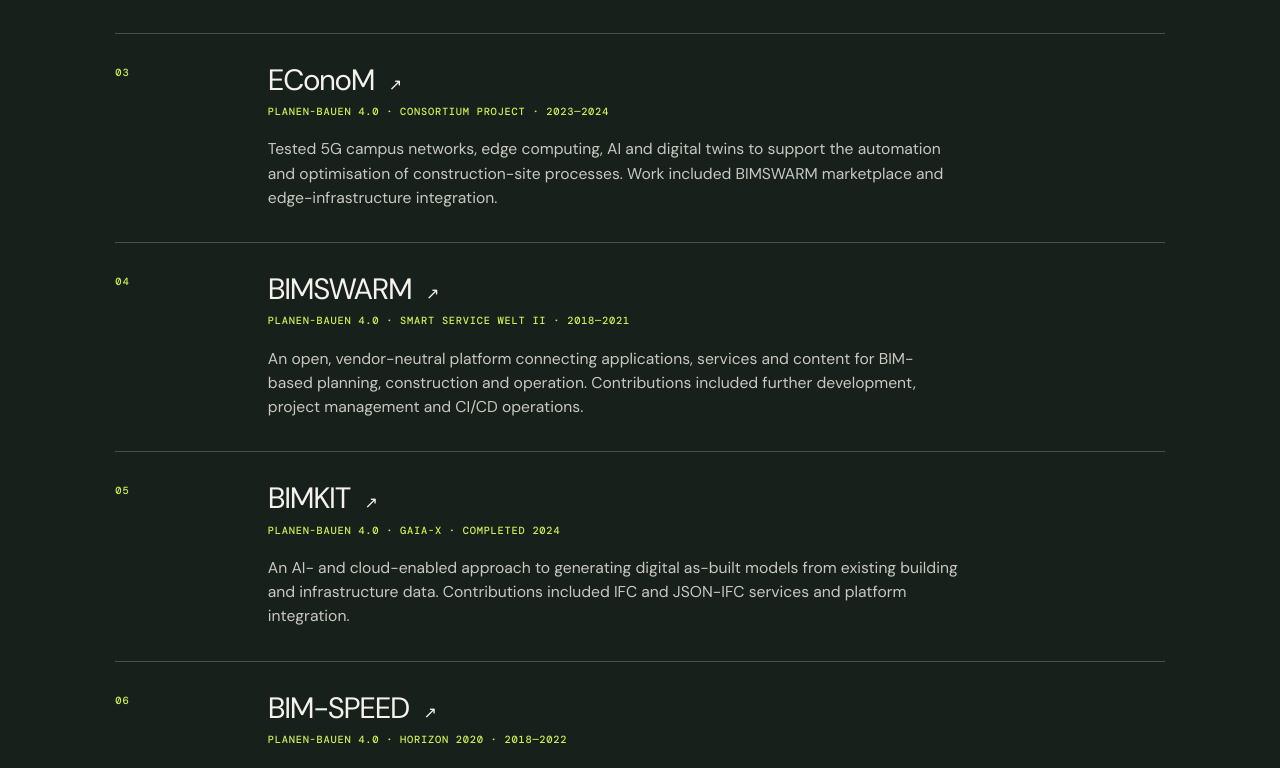
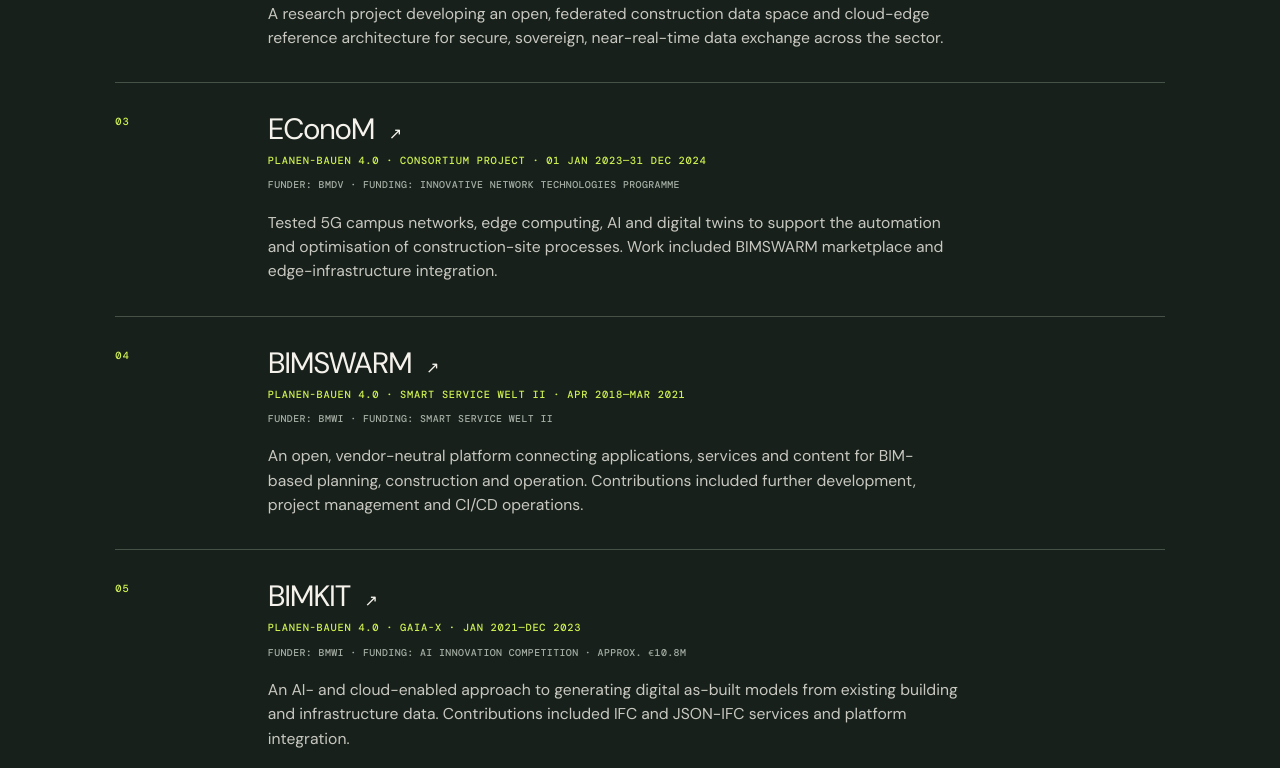
Before and after one commit to EssamFadel/EssamFadel.github.io, an Angular app: page / in a window 1280 px wide. Shown: the part 2467-3235 px from the top of the page. Built offline with nearby package versions, Linux system fonts and the light colour scheme.

Commit message:
Verify project funding and durations

```diff
--- a/src/app/app.component.html
+++ b/src/app/app.component.html
@@ -36,7 +36,7 @@
   <section class="projects" id="projects" aria-labelledby="projects-heading">
     <div class="projects-intro"><p class="section-label">02 / Projects</p><h2 id="projects-heading">Selected work</h2></div>
     <ol class="projects-list">
-      <li *ngFor="let project of p.projects; let index = index"><span>0{{ index + 1 }}</span><div><h3><a [href]="project.url" target="_blank" rel="noopener">{{ project.name }} <span aria-hidden="true">↗</span></a></h3><p class="project-context">{{ project.context }} · {{ project.period }}</p><p>{{ project.summary }}</p></div></li>
+      <li *ngFor="let project of p.projects; let index = index"><span>0{{ index + 1 }}</span><div><h3><a [href]="project.url" target="_blank" rel="noopener">{{ project.name }} <span aria-hidden="true">↗</span></a></h3><p class="project-context">{{ project.context }} · {{ project.period }}</p><p class="project-funding">Funder: {{ project.funder }} · Funding: {{ project.funding }}</p><p>{{ project.summary }}</p></div></li>
     </ol>
   </section>
 
--- a/src/app/app.component.scss
+++ b/src/app/app.component.scss
@@ -12,7 +12,7 @@
 .affiliations { align-items: center; background: #101412; display: grid; gap: 3rem; grid-template-columns: minmax(260px, 1.45fr) minmax(145px, .65fr) .7fr; padding: 2.5rem 9vw; }.affiliation-logo { align-items: center; display: flex; height: 78px; text-decoration: none; }.affiliation-logo img { display: block; max-height: 70px; max-width: 100%; object-fit: contain; }.affiliation-logo--bauhaus img { width: min(100%, 400px); }.affiliation-logo--pb40 img { mix-blend-mode: screen; width: 175px; }.affiliations p { color: #f5f1eb; font: 500 .67rem/1.45 'DM Mono', monospace; letter-spacing: .08em; margin: 0; text-transform: uppercase; }.affiliations p span { color: #cfef51; }
 .experience { background: #efeee8; color: #101412; padding: 9rem 9vw; }.experience-intro { display: grid; gap: 4vw; grid-template-columns: .75fr 2fr 1.15fr; margin-bottom: 5.5rem; }.experience-intro .section-label, .education .section-label { color: #58711e; }.experience-intro h2 { margin: 0; }.experience-intro > p:last-child { align-self: end; font-size: 1rem; line-height: 1.55; margin: 0; max-width: 270px; }.experience-list { list-style: none; margin: 0; padding: 0; }.experience-list li { border-top: 1px solid #b8b8ae; display: grid; gap: 4vw; grid-template-columns: .75fr 3.15fr; padding: 2rem 0; }.experience-list li:last-child { border-bottom: 1px solid #b8b8ae; }.experience-period, .experience-role { color: #58711e; font: 500 .66rem/1.4 'DM Mono', monospace; letter-spacing: .07em; text-transform: uppercase; }.experience-list h3 { font-size: clamp(1.3rem, 2vw, 2rem); font-weight: 400; letter-spacing: -.045em; line-height: 1; margin: 0 0 .65rem; }.experience-role { margin: 0; }.experience-summary { font-size: .98rem; line-height: 1.55; margin: 1.1rem 0 0; max-width: 640px; }
 .education { background: #d8d9d0; color: #101412; display: grid; gap: 6vw; grid-template-columns: 1fr 1.45fr; padding: 9rem 12vw; }.education h2 { margin: 1.5rem 0 0; }.education-list { border-top: 1px solid #a5a69e; }.education-list article { border-bottom: 1px solid #a5a69e; display: grid; gap: .5rem 1.5rem; grid-template-columns: 100px 1fr; padding: 1.2rem 0; }.education-list article p { color: #58711e; font: 500 .65rem/1.3 'DM Mono', monospace; letter-spacing: .08em; margin: .3rem 0 0; text-transform: uppercase; }.education-list h3 { font-size: 1.2rem; font-weight: 500; letter-spacing: -.03em; margin: 0; }.education-list span { color: #4e544d; font-size: .86rem; grid-column: 2; line-height: 1.4; }.expertise { grid-column: 2; margin-top: -2rem; }.expertise ul { display: flex; flex-wrap: wrap; gap: .55rem; list-style: none; margin: 1.1rem 0 0; padding: 0; }.expertise li { border: 1px solid #7c8379; font: 500 .62rem/1.2 'DM Mono', monospace; letter-spacing: .05em; padding: .55rem .7rem; text-transform: uppercase; }
-.experience-intro { display: block; margin-bottom: 2rem; }.projects { background: #17201b; color: #f5f1eb; padding: 9rem 9vw; }.projects-intro { align-items: flex-end; display: flex; justify-content: space-between; margin-bottom: 4.5rem; }.projects-intro h2 { margin: 0; }.projects-list { list-style: none; margin: 0; padding: 0; }.projects-list li { border-top: 1px solid #465148; display: grid; gap: 3rem; grid-template-columns: .35fr 3fr; padding: 2rem 0; }.projects-list li:last-child { border-bottom: 1px solid #465148; }.projects-list > li > span { color: #cfef51; font: 500 .65rem/1.4 'DM Mono', monospace; letter-spacing: .1em; }.projects-list h3 { font-size: clamp(1.45rem, 2.3vw, 2.25rem); font-weight: 400; letter-spacing: -.045em; line-height: 1; margin: 0 0 .6rem; }.projects-list p { color: #c8c8c0; font-size: .98rem; line-height: 1.55; margin: 1.1rem 0 0; max-width: 690px; }.projects-list .project-context { color: #cfef51; font: 500 .65rem/1.4 'DM Mono', monospace; letter-spacing: .07em; margin: 0; text-transform: uppercase; }
+.experience-intro { display: block; margin-bottom: 2rem; }.projects { background: #17201b; color: #f5f1eb; padding: 9rem 9vw; }.projects-intro { align-items: flex-end; display: flex; justify-content: space-between; margin-bottom: 4.5rem; }.projects-intro h2 { margin: 0; }.projects-list { list-style: none; margin: 0; padding: 0; }.projects-list li { border-top: 1px solid #465148; display: grid; gap: 3rem; grid-template-columns: .35fr 3fr; padding: 2rem 0; }.projects-list li:last-child { border-bottom: 1px solid #465148; }.projects-list > li > span { color: #cfef51; font: 500 .65rem/1.4 'DM Mono', monospace; letter-spacing: .1em; }.projects-list h3 { font-size: clamp(1.45rem, 2.3vw, 2.25rem); font-weight: 400; letter-spacing: -.045em; line-height: 1; margin: 0 0 .6rem; }.projects-list p { color: #c8c8c0; font-size: .98rem; line-height: 1.55; margin: 1.1rem 0 0; max-width: 690px; }.projects-list .project-context { color: #cfef51; font: 500 .65rem/1.4 'DM Mono', monospace; letter-spacing: .07em; margin: 0; text-transform: uppercase; }.projects-list .project-funding { color: #a4aca3; font: 500 .62rem/1.5 'DM Mono', monospace; letter-spacing: .04em; margin-top: .6rem; text-transform: uppercase; }
 .experience-list h3 a, .projects-list h3 a { color: inherit; text-decoration: none; }.experience-list h3 a:hover { color: #58711e; }.projects-list h3 a:hover { color: #cfef51; }
 @keyframes portrait-arrival { from { opacity: 0; transform: scale(1.06); } to { opacity: 1; transform: scale(1); } }@keyframes reveal-up { from { opacity: 0; transform: translateY(25px); } to { opacity: 1; transform: translateY(0); } }
 @media (max-width: 750px) { .site-header { padding: 0 6vw; } nav { gap: .9rem; } nav button { font-size: .58rem; }.hero { display: flex; flex-direction: column; min-height: auto; }.hero-image { height: 56vh; min-height: 400px; order: 0; }.hero-copy { order: 1; padding: 4rem 7vw 7.5rem; }.hero-meta { bottom: 2.1rem; left: 7vw; }.statement, .project, .connect, .education { grid-template-columns: 1fr; padding: 5.5rem 7vw; }.statement { gap: 2.6rem; }.project { gap: 2.8rem; }.experience { padding: 5.5rem 7vw; }.experience-intro { margin-bottom: 2rem; }.experience-list li { gap: .65rem; grid-template-columns: 1fr; }.experience-list h3 { margin-top: .3rem; }.projects { padding: 5.5rem 7vw; }.projects-intro { align-items: start; display: block; margin-bottom: 3rem; }.projects-intro h2 { margin-top: 1rem; }.projects-list li { gap: .8rem; grid-template-columns: 1fr; }.publication { padding: 5.5rem 7vw; }.publication-heading { display: block; margin-bottom: 3rem; }.publication-heading h2 { margin-top: 1rem; }.publication-row { gap: 1rem; grid-template-columns: .25fr 1fr; }.publication-row div, .award { grid-column: 2; }.education-list article { grid-template-columns: 1fr; }.education-list span { grid-column: 1; }.expertise { grid-column: 1; margin-top: 1rem; }.connect { gap: 3rem; }.qr-panel { max-width: 180px; }footer { flex-direction: column; gap: .45rem; padding: 1.4rem 7vw; } }
--- a/src/app/app.component.ts
+++ b/src/app/app.component.ts
@@ -3,7 +3,7 @@
 
 interface Publication { title: string; venue: string; year: string; note: string; }
 interface Experience { organisation: string; role: string; location: string; period: string; summary: string; url: string; }
-interface Project { name: string; context: string; period: string; summary: string; url: string; }
+interface Project { name: string; context: string; period: string; funder: string; funding: string; summary: string; url: string; }
 interface Education { award: string; institution: string; location: string; year: string; }
 interface Profile {
   name: string; role: string; institution: string; chair: string; company: string;
--- a/src/assets/profile-data.json
+++ b/src/assets/profile-data.json
@@ -17,13 +17,13 @@
     { "organisation": "El Rwad for Modern Engineering", "role": "Junior Civil Engineer", "location": "Cairo, Egypt", "period": "2017—2018", "summary": "Coordinated construction work packages for a structural-concrete project, including planning, scheduling and cost monitoring.", "url": "https://rowad-rme.com/" }
   ],
   "projects": [
-    { "name": "Handwerk der Zukunft", "context": "Bauhaus-Universität Weimar · ITD", "period": "2026—2028", "summary": "Data-driven planning and human-robot interaction for work in existing buildings. The research links 3D capture, condition assessment and marking tasks with planning data and a mobile robot assistant.", "url": "https://www.uni-weimar.de/de/bau-und-umwelt/professuren/intelligentes-technisches-design/forschung/handwerk-der-zukunft/" },
-    { "name": "Construct-X", "context": "planen-bauen 4.0 · IPCEI-CIS", "period": "2025—2028", "summary": "A research project developing an open, federated construction data space and cloud-edge reference architecture for secure, sovereign, near-real-time data exchange across the sector.", "url": "https://construct-x.org/" },
-    { "name": "EConoM", "context": "planen-bauen 4.0 · Consortium project", "period": "2023—2024", "summary": "Tested 5G campus networks, edge computing, AI and digital twins to support the automation and optimisation of construction-site processes. Work included BIMSWARM marketplace and edge-infrastructure integration.", "url": "https://econom.one/" },
-    { "name": "BIMSWARM", "context": "planen-bauen 4.0 · Smart Service Welt II", "period": "2018—2021", "summary": "An open, vendor-neutral platform connecting applications, services and content for BIM-based planning, construction and operation. Contributions included further development, project management and CI/CD operations.", "url": "https://www.bimswarm.de/" },
-    { "name": "BIMKIT", "context": "planen-bauen 4.0 · Gaia-X", "period": "Completed 2024", "summary": "An AI- and cloud-enabled approach to generating digital as-built models from existing building and infrastructure data. Contributions included IFC and JSON-IFC services and platform integration.", "url": "https://bimkit.eu/" },
-    { "name": "BIM-SPEED", "context": "planen-bauen 4.0 · Horizon 2020", "period": "2018—2022", "summary": "A European project advancing BIM for renovation through interoperable tools and an open, cost-effective platform. Work included BIM requirements, the BIM Passport, a maturity tool and BIM execution-plan concepts.", "url": "https://www.bim-speed.eu/" },
-    { "name": "DigitalTWIN", "context": "planen-bauen 4.0 · Smart Service Welt II", "period": "2018—2021", "summary": "Digital tools and workflows for connecting and automating the building lifecycle through an open, continuous platform for object and process data. Contributions included mixed-reality, 4D VR and immersive IFC-web-viewer work.", "url": "https://planen-bauen40.de/digitaltwin-digitale-werkzeuge-auf-der-baustelle/" }
+    { "name": "Handwerk der Zukunft", "context": "Bauhaus-Universität Weimar · ITD", "period": "2026—2028", "funder": "European Social Fund (ESF)", "funding": "around €1.0m", "summary": "Data-driven planning and human-robot interaction for work in existing buildings. The research links 3D capture, condition assessment and marking tasks with planning data and a mobile robot assistant.", "url": "https://www.uni-weimar.de/de/bau-und-umwelt/professuren/intelligentes-technisches-design/forschung/handwerk-der-zukunft/" },
+    { "name": "Construct-X", "context": "planen-bauen 4.0 · IPCEI-CIS", "period": "01 Mar 2025—28 Feb 2028", "funder": "BMWE", "funding": "IPCEI-CIS · approx. €27m funding volume", "summary": "A research project developing an open, federated construction data space and cloud-edge reference architecture for secure, sovereign, near-real-time data exchange across the sector.", "url": "https://construct-x.org/" },
+    { "name": "EConoM", "context": "planen-bauen 4.0 · Consortium project", "period": "01 Jan 2023—31 Dec 2024", "funder": "BMDV", "funding": "Innovative Network Technologies programme", "summary": "Tested 5G campus networks, edge computing, AI and digital twins to support the automation and optimisation of construction-site processes. Work included BIMSWARM marketplace and edge-infrastructure integration.", "url": "https://www.fokus.fraunhofer.de/en/ngni/projects/econom.html" },
+    { "name": "BIMSWARM", "context": "planen-bauen 4.0 · Smart Service Welt II", "period": "Apr 2018—Mar 2021", "funder": "BMWi", "funding": "Smart Service Welt II", "summary": "An open, vendor-neutral platform connecting applications, services and content for BIM-based planning, construction and operation. Contributions included further development, project management and CI/CD operations.", "url": "https://planen-bauen40.de/swarm/" },
+    { "name": "BIMKIT", "context": "planen-bauen 4.0 · Gaia-X", "period": "Jan 2021—Dec 2023", "funder": "BMWi", "funding": "AI Innovation Competition · approx. €10.8m", "summary": "An AI- and cloud-enabled approach to generating digital as-built models from existing building and infrastructure data. Contributions included IFC and JSON-IFC services and platform integration.", "url": "https://bimkit.eu/" },
+    { "name": "BIM-SPEED", "context": "planen-bauen 4.0 · Horizon 2020", "period": "01 Nov 2018—31 Oct 2022", "funder": "European Union", "funding": "Horizon 2020 · €6,997,781.25 (GA 820553)", "summary": "A European project advancing BIM for renovation through interoperable tools and an open, cost-effective platform. Work included BIM requirements, the BIM Passport, a maturity tool and BIM execution-plan concepts.", "url": "https://cordis.europa.eu/project/id/820553/reporting" },
+    { "name": "DigitalTWIN", "context": "planen-bauen 4.0 · Smart Service Welt II", "period": "2018—2021", "funder": "BMWi", "funding": "Smart Service Welt II", "summary": "Digital tools and workflows for connecting and automating the building lifecycle through an open, continuous platform for object and process data. Contributions included mixed-reality, 4D VR and immersive IFC-web-viewer work.", "url": "https://d-twin.eu/fileadmin/editor/presse/dokumente/211109_PM_DigitalTWIN_Abschluss.pdf" }
   ],
   "education": [
     { "award": "Dr.-Ing. (ongoing)", "institution": "Bauhaus-Universität Weimar", "location": "Weimar, Germany", "year": "2026—present" },
```
